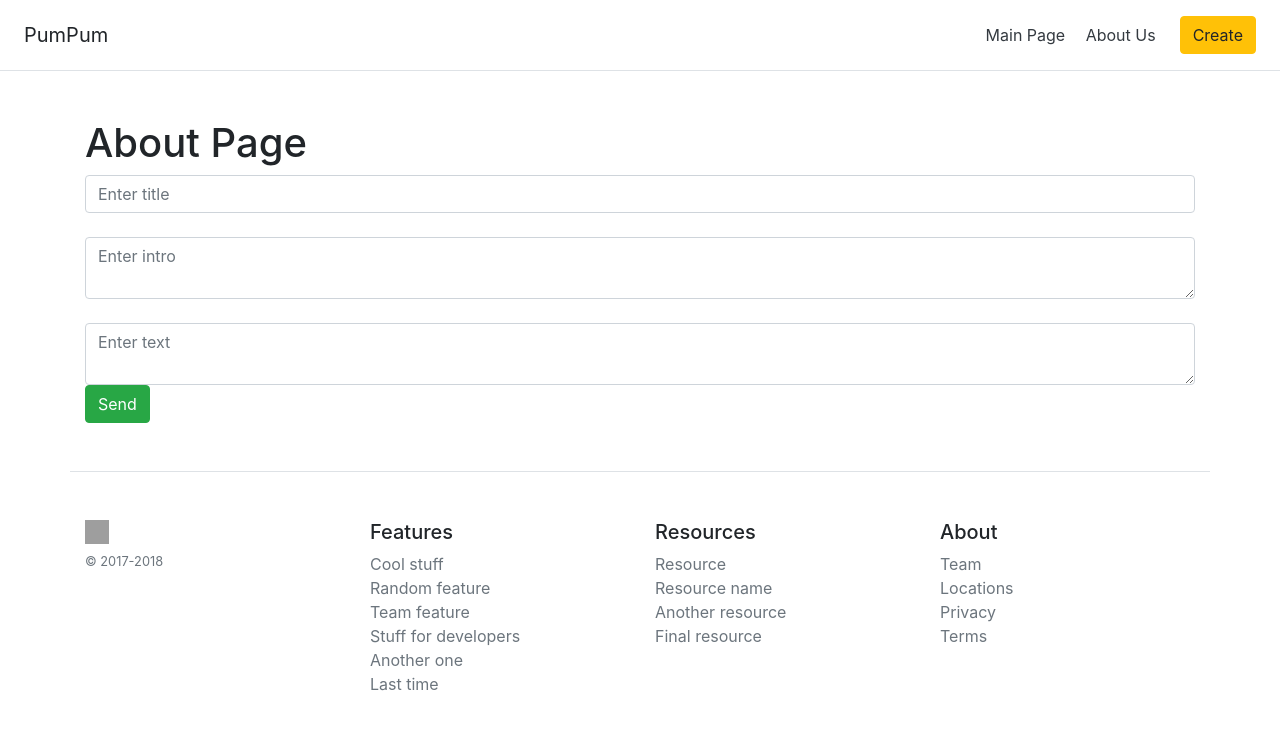
After one commit to Implozzia/flask_blog, a Flask app: page /create-article in a window 1280 px wide. The commit adds this page. Shown: the top 730 px of the page. Run offline with Flask 2, Linux system fonts and the light colour scheme; some libraries are stand-ins or nearby versions; grey boxes are pictures that could not be loaded.

Commit message:
add create article page

```diff
--- a/app.py
+++ b/app.py
@@ -1,9 +1,10 @@
-from flask import Flask, request, render_template, url_for
+from flask import Flask, request, render_template, url_for, redirect
 from flask_sqlalchemy import SQLAlchemy
 from datetime import datetime
 
 app = Flask(__name__)
 app.config['SQLALCHEMY_DATABASE_URI'] = 'sqlite:///blog.db'
+app.config['SQLALCHEMY_TRACK_MODIFICATIONS'] = False
 db = SQLAlchemy(app)
 
 
@@ -28,5 +29,24 @@ def about():
     return render_template('about.html')
 
 
+@app.route('/create-article', methods=['POST', 'GET'])
+def create_article():
+    if request.method == 'POST':
+        title = request.form['title']
+        intro = request.form['intro']
+        text = request.form['text']
+
+        article = Article(title=title, intro=intro, text=text)    #создамем объект на основе класса Артикл
+
+        try:
+            db.session.add(article)
+            db.session.commit()
+            return redirect('/')
+        except:
+            return 'При добавлении статьи произошла ошибка'
+    else:
+        return render_template('create-article.html')
+
+
 if __name__ == '__main__':
     app.run(debug=True)
--- a/templates/base.html
+++ b/templates/base.html
@@ -16,6 +16,7 @@
         <a class="p-2 text-dark" href="/">Main Page</a>
         <a class="p-2 text-dark" href="/about">About Us</a>
       </nav>
+        <a class="btn btn-warning" href="/create-article">Create</a>
     </div>
     {% block body %}{% endblock %}
 <footer class="container pt-4 my-md-5 pt-md-5 border-top">
--- /dev/null
+++ b/templates/create-article.html
@@ -0,0 +1,17 @@
+{% extends 'base.html' %}
+
+{% block title %}
+About Page
+{% endblock %}
+
+{% block body %}
+<div class="container mt-5">
+    <h1>About Page</h1>
+    <form method="post">
+        <input type="text" name="title" id="title" class="form-control" placeholder="Enter title"><br>
+        <textarea name="intro" id="int ro" class="form-control" placeholder="Enter intro"></textarea><br>
+        <textarea name="text" id="text" class="form-control" placeholder="Enter text"></textarea>
+        <input type="submit" class="btn btn-success" value="Send">
+    </form>
+</div>
+{% endblock %}
```
Also changed, not shown: blog.db.
